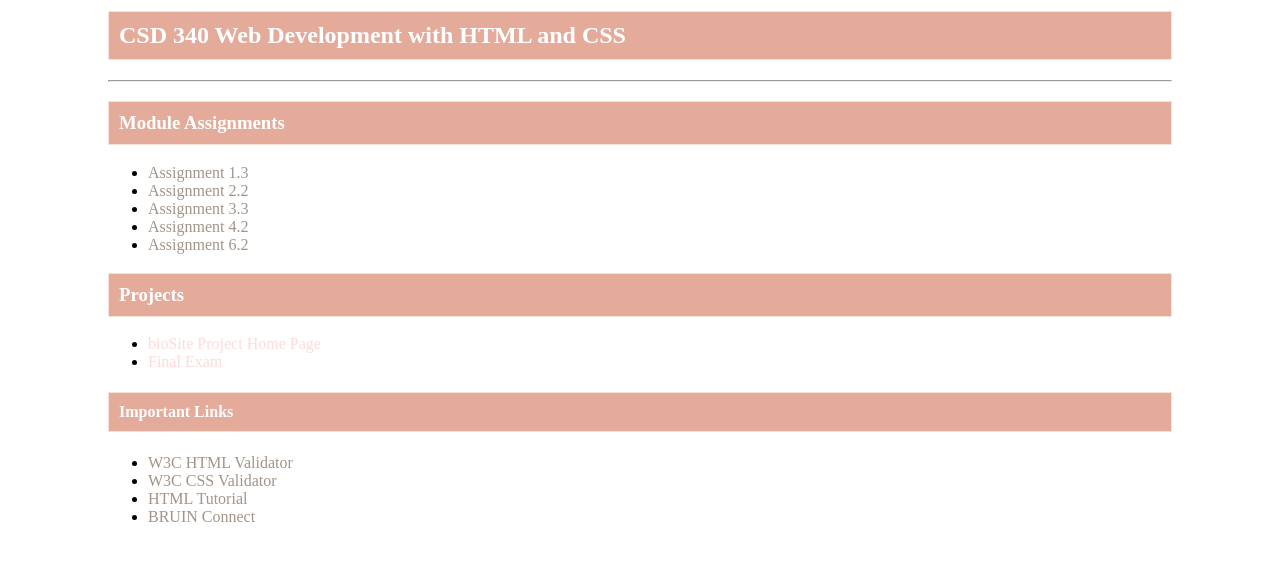
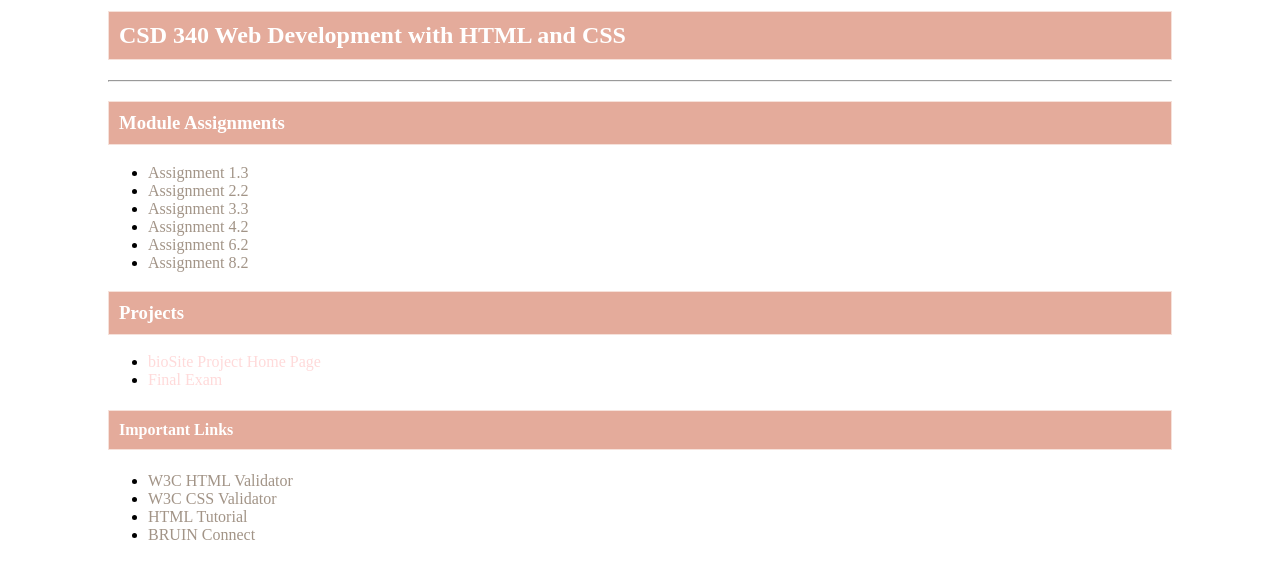
Before and after one commit to karissaflora/csd-340a, a plain HTML site: page index.html in a window 1280 px wide. Shown: the part 119-698 px from the top of the page. Drawn offline with Linux system fonts and the light colour scheme.

Commit message:
Update index.html

```diff
--- a/index.html
+++ b/index.html
@@ -18,6 +18,7 @@
             <li><a href="module-3/flora_Mod3_3.html">Assignment 3.3</a></li>
 	    	<li><a href="module-4/flora_Mod4_2.html">Assignment 4.2</a></li>
 			<li><a href="module-6/flora_Mod6_2.html">Assignment 6.2</a></li>
+			<li><a href="module-8/flora_Mod8_2.html">Assignment 8.2</a></li>
         </ul>
         <h3>Projects</h3>
         <ul>
```
